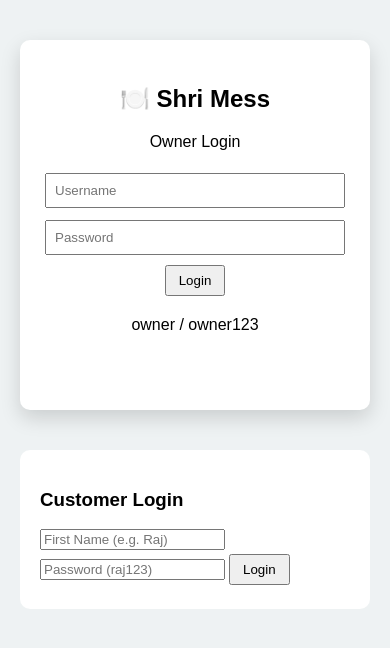
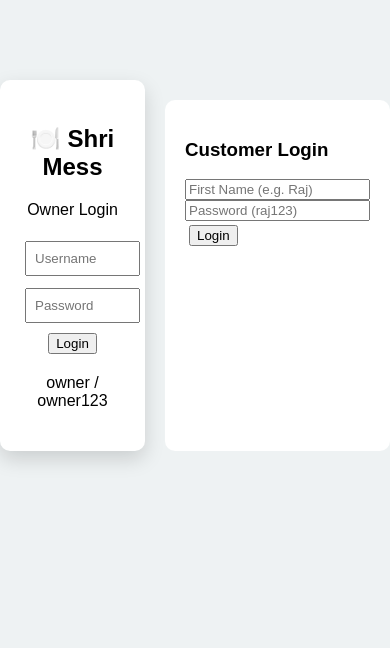
Before and after one commit to Shrivardhan3596/smart-mess-management-system, a React (Create React App) app: page / in a window 390 px wide. Shown: the top 648 px of the page. Built offline with nearby package versions, Linux system fonts and the light colour scheme.

Commit message:
Clean up CSS by removing commented sections and styles
Removed unused styles and media queries for mobile and large screens.

```diff
--- a/src/style.css
+++ b/src/style.css
@@ -1,24 +1,20 @@
-/* ---------- GLOBAL ---------- */
 body {
   margin: 0;
   font-family: Arial, sans-serif;
   background: #eef2f3;
 }
 
-/* ---------- LOGIN PAGE ---------- */
 .login-container {
   display: flex;
   justify-content: center;
   gap: 20px;
-  padding: 80px 20px;
-  flex-wrap: wrap;   /* IMPORTANT: helps on small screens */
+  padding-top: 80px;
 }
 
 .login-card {
   background: white;
   padding: 25px;
   width: 280px;
-  min-height: 320px;
   border-radius: 10px;
   box-shadow: 0 8px 20px rgba(0,0,0,0.15);
   text-align: center;
@@ -28,26 +24,20 @@ body {
   width: 100%;
   padding: 8px;
   margin: 6px 0;
-  box-sizing: border-box;
 }
 
-/* ---------- HOME PAGE ---------- */
 .home-container {
   max-width: 900px;
   margin: auto;
   padding: 20px;
 }
 
-/* HEADER */
 .header {
   display: flex;
   justify-content: space-between;
   align-items: center;
-  gap: 10px;
-  flex-wrap: wrap;  /* mobile friendly */
 }
 
-/* CARD */
 .card {
   background: white;
   margin-top: 20px;
@@ -55,7 +45,6 @@ body {
   border-radius: 10px;
 }
 
-/* CUSTOMER LIST */
 .customer-item {
   border-bottom: 1px solid #ccc;
   padding: 8px 0;
@@ -66,54 +55,13 @@ body {
   background: #f5f5f5;
   padding: 10px;
   border-radius: 8px;
-  margin-top: 8px;
 }
 
-/* BUTTONS */
 button {
   margin: 4px;
-  padding: 6px 12px;
-  cursor: pointer;
 }
 
 .danger {
   background: red;
   color: white;
-  border: none;
 }
-
-/* ---------- MOBILE & TABLET ---------- */
-@media (max-width: 768px) {
-
-  /* LOGIN PAGE STACK */
-  .login-container {
-    padding-top: 40px;
-  }
-
-  .login-card {
-    width: 100%;
-    max-width: 320px;
-  }
-
-  /* HEADER STACK */
-  .header {
-    flex-direction: column;
-    align-items: stretch;
-  }
-
-  .header input,
-  .header button {
-    width: 100%;
-  }
-
-  h2 {
-    text-align: center;
-  }
-}
-
-/* ---------- LARGE SCREENS ---------- */
-@media (min-width: 1200px) {
-  .home-container {
-    max-width: 1100px;
-  }
-}
```
